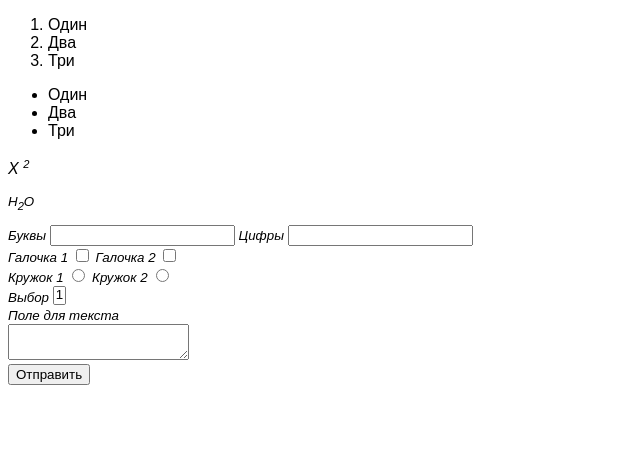
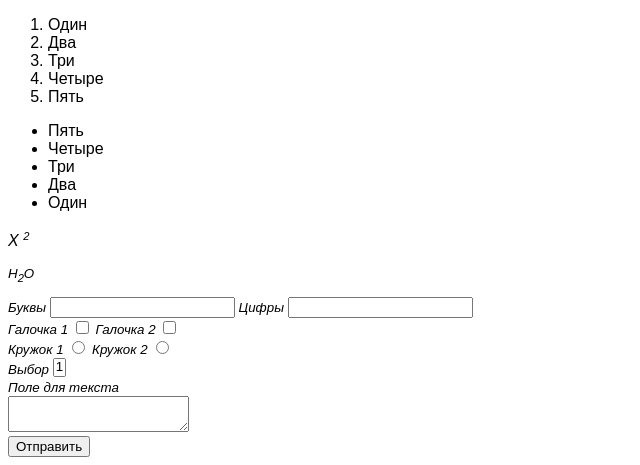
Before and after one commit to Yandexis/yandexis.github.io, a plain HTML site: page index.html in a window 1280 px wide. Shown: the part 1314-1779 px from the top of the page, without its empty margins (0-640 px from the left). Before the commit the page ends 1707 px from the top, so only its background shows below. Drawn offline with Linux system fonts and the light colour scheme.

Commit message:
Update index.html

```diff
--- a/index.html
+++ b/index.html
@@ -23,11 +23,15 @@
     <li>Один</li>
     <li>Два</li>
     <li>Три</li>
+    <li>Четыре</li>
+    <li>Пять</li>
 </ol>
 <ul>
+    <li>Пять</li>
+    <li>Четыре</li>
+    <li>Три</li>
+    <li>Два</li>
     <li>Один</li>
-    <li>Два</li>
-    <li>Три</li>
 </ul>
 
 <p><i>X <sup><small>2</p>
@@ -58,6 +62,6 @@
 <label">Поле для текста</label><br/>
 <textarea></textarea><br/>
 
-<button>Отправить</button>
+<button type="submit">Отправить</button>
 </body>
 </html>
```
